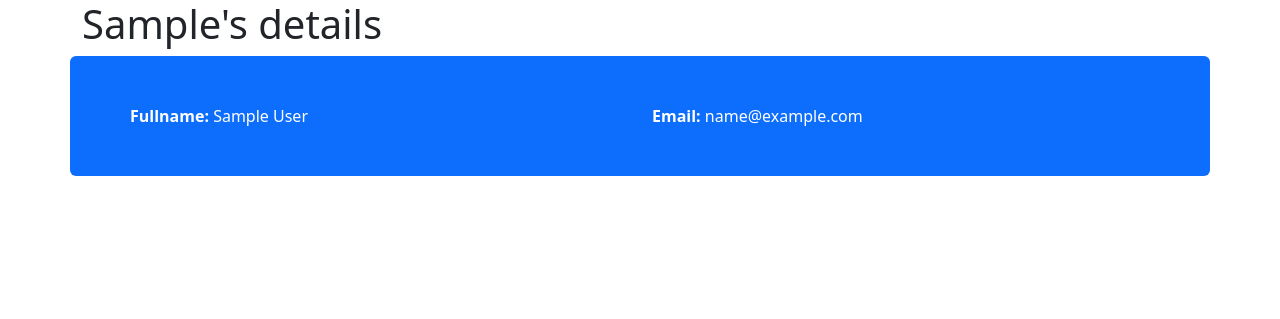
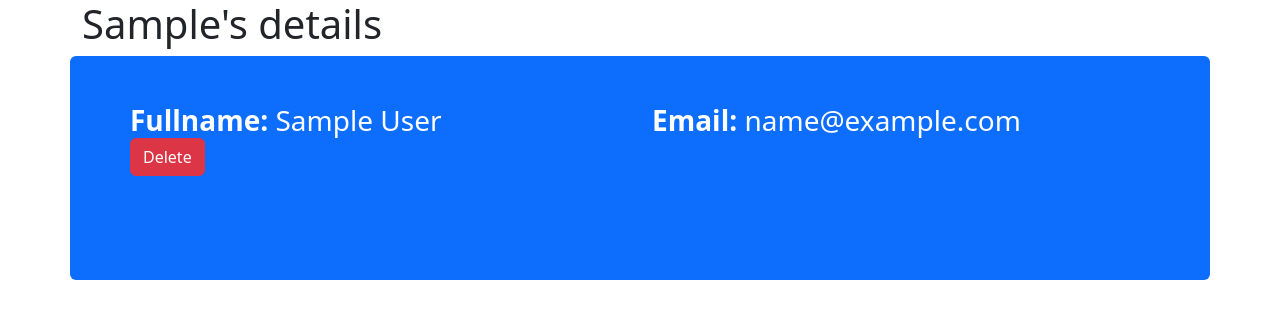
Before and after one commit to eddieaviles357/flask-feedback, a Flask app: a page that uses templates/user-details.html in a window 1280 px wide. Shown: the top 319 px of the page. Run offline with Flask 3, Linux system fonts and the light colour scheme; the visitor is signed in with stand-in values (Sample User, id 1); tables that the repository leaves empty hold one stand-in row (values such as "Sample post"); some libraries are stand-ins or nearby versions.

Commit message:
user details updated to allow deleting user and feedbacks

```diff
--- a/templates/user-details.html
+++ b/templates/user-details.html
@@ -9,8 +9,28 @@
 <h1>{{user.first_name}}'s details</h1>
 
 <div class="bg-primary p-5 rounded row text-white">
-    <div class="fw-bold col-6 ">Fullname: <span class="fw-normal">{{ user.first_name }} {{ user.last_name }}</span></div>
-    <div class="fw-bold col-6">Email: <span class="fw-normal">{{ user.email }}</span></div>
+    <h3 class="fw-bold col-6 ">Fullname:
+        <span class="fw-normal">{{ user.first_name }} {{ user.last_name }}
+            <form action="/users/{{user.username}}/delete" method="POST"><button class="btn btn-danger">Delete</button></form>
+        </span>
+    </h3>
+    <h3 class="fw-bold col-6">Email: <span class="fw-normal">{{ user.email }}</span></h3>
+    <div class="col-12 mt-5">
+        <ul class="list-group">
+            {% for feedback in feedbacks %}
+            <li class="list-group-item"">
+                <h5 class="">
+                    <a href="/" class="text-primary">{{ feedback.title }}</a>
+                    <span>
+                        <button class="btn btn-success">Edit</button>
+                        <button class="btn btn-danger">Delete</button>
+                    </span>
+                </h5>
+                <div>{{ feedback.content }}</div>
+            </li>
+            {% endfor %}
+        </ul>
+    </div>
 </div>
 
 {% endblock %}
```
